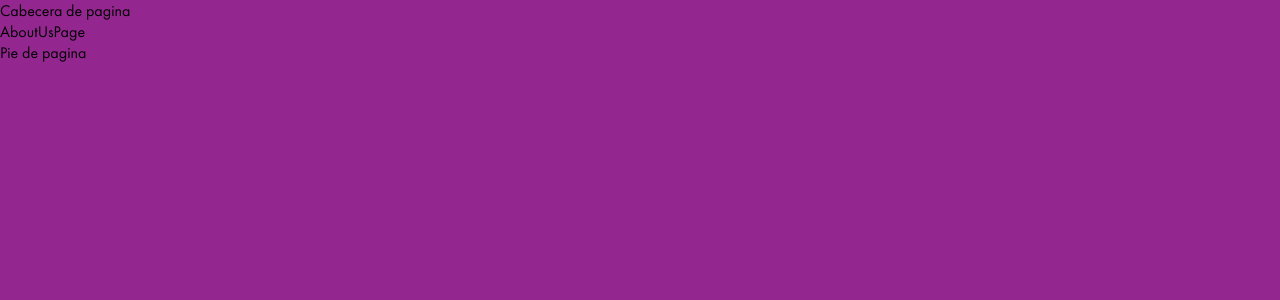
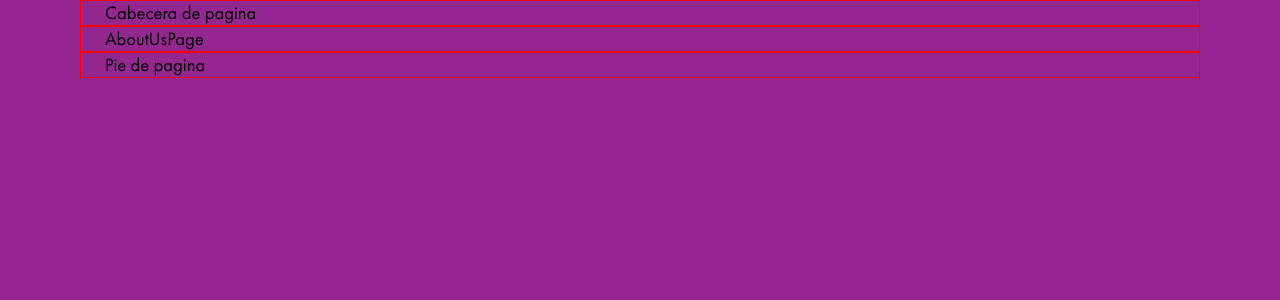
Before and after one commit to luisangelsalcedo/cibertec2-dew-project, a React (Vite) app: page /nosotros in a window 1280 px wide. Shown: the top 300 px of the page. Built offline with nearby package versions, Linux system fonts and the light colour scheme.

Commit message:
feat: Crear e implementar componte Container

```diff
--- /dev/null
+++ b/src/components/container/Container.jsx
@@ -0,0 +1,5 @@
+import "./container.scss";
+
+export function Container({ children }) {
+  return <div class="container">{children}</div>;
+}
--- /dev/null
+++ b/src/components/container/container.scss
@@ -0,0 +1,12 @@
+.container {
+  border: solid 1px red;
+  position: relative;
+  max-width: 70rem;
+  margin: 0 auto;
+  padding: 0 1.5rem;
+  z-index: 20;
+
+  @media (min-width: 1200px) {
+    font-size: calc(16px + 0.2vw);
+  }
+}
--- a/src/components/footer/Footer.jsx
+++ b/src/components/footer/Footer.jsx
@@ -1,3 +1,9 @@
+import { Container } from "../container/Container";
+
 export function Footer() {
-  return <footer>Pie de pagina</footer>;
+  return (
+    <footer>
+      <Container>Pie de pagina</Container>
+    </footer>
+  );
 }
--- a/src/components/header/Header.jsx
+++ b/src/components/header/Header.jsx
@@ -1,3 +1,9 @@
+import { Container } from "../container/Container";
+
 export function Header() {
-  return <header>Cabecera de pagina</header>;
+  return (
+    <header>
+      <Container>Cabecera de pagina</Container>
+    </header>
+  );
 }
--- a/src/components/index.js
+++ b/src/components/index.js
@@ -1,2 +1,3 @@
 export { Header } from "./header/Header";
 export { Footer } from "./footer/Footer";
+export { Container } from "./container/Container";
--- a/src/pages/aboutus-page/AboutUsPage.jsx
+++ b/src/pages/aboutus-page/AboutUsPage.jsx
@@ -1,3 +1,9 @@
+import { Container } from "@/components";
+
 export function AboutUsPage() {
-  return <div>AboutUsPage</div>;
+  return (
+    <div>
+      <Container>AboutUsPage</Container>
+    </div>
+  );
 }
--- a/src/pages/contact-page/ContactPage.jsx
+++ b/src/pages/contact-page/ContactPage.jsx
@@ -1,3 +1,9 @@
+import { Container } from "@/components";
+
 export function ContactPage() {
-  return <div>ContactPage</div>;
+  return (
+    <div>
+      <Container>ContactPage</Container>
+    </div>
+  );
 }
--- a/src/pages/home-page/HomePage.jsx
+++ b/src/pages/home-page/HomePage.jsx
@@ -1,3 +1,9 @@
+import { Container } from "@/components";
+
 export function HomePage() {
-  return <div>HomePage</div>;
+  return (
+    <div>
+      <Container>HomePage</Container>
+    </div>
+  );
 }
--- a/src/pages/products-page/ProductsPage.jsx
+++ b/src/pages/products-page/ProductsPage.jsx
@@ -1,3 +1,9 @@
+import { Container } from "@/components";
+
 export function ProductsPage() {
-  return <div>ProductsPage</div>;
+  return (
+    <div>
+      <Container>ProductsPage</Container>
+    </div>
+  );
 }
--- a/src/pages/tracking-page/TrackingPage.jsx
+++ b/src/pages/tracking-page/TrackingPage.jsx
@@ -1,3 +1,9 @@
+import { Container } from "@/components";
+
 export function TrackingPage() {
-  return <div>TrackingPage</div>;
+  return (
+    <div>
+      <Container>TrackingPage</Container>
+    </div>
+  );
 }
```
